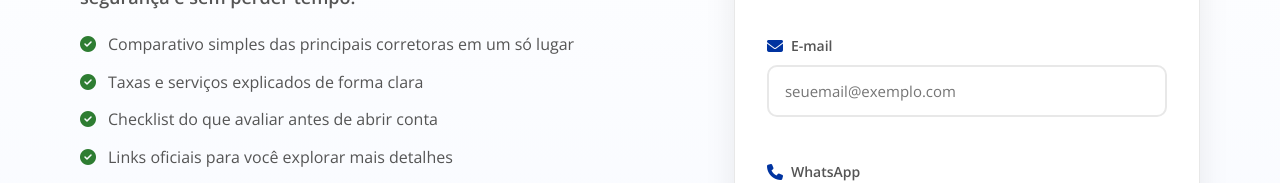
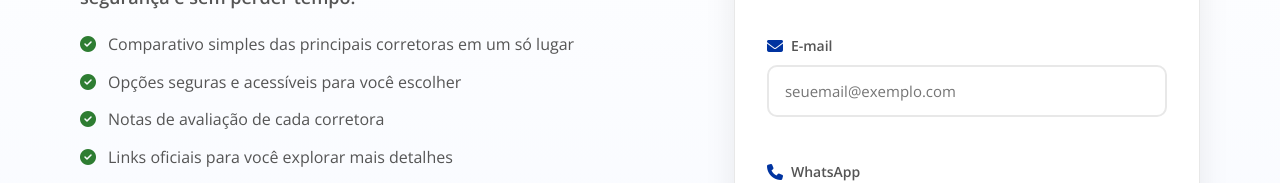
Before and after one commit to suellencna/Landing, a plain HTML site: page index.html in a window 1280 px wide. Shown: the part 371-554 px from the top of the page. Drawn offline with nearby package versions, Linux system fonts and the light colour scheme.

Commit message:
Atualiza bullets da landing page com novo conteúdo

```diff
--- a/index.html
+++ b/index.html
@@ -42,8 +42,8 @@
         <p class="subtitle">Um PDF direto ao ponto para você escolher sua corretora com segurança e sem perder tempo.</p>
         <ul class="bullets">
           <li><i class="fas fa-check-circle"></i> Comparativo simples das principais corretoras em um só lugar</li>
-          <li><i class="fas fa-check-circle"></i> Taxas e serviços explicados de forma clara</li>
-          <li><i class="fas fa-check-circle"></i> Checklist do que avaliar antes de abrir conta</li>
+          <li><i class="fas fa-check-circle"></i> Opções seguras e acessíveis para você escolher</li>
+          <li><i class="fas fa-check-circle"></i> Notas de avaliação de cada corretora</li>
           <li><i class="fas fa-check-circle"></i> Links oficiais para você explorar mais detalhes</li>
         </ul>
         <div class="social-proof">
```
Also changed, not shown: TEMPLATE-EMAIL-GMAIL-SIMPLIFICADO.html (line endings or trailing spaces), 17 other files.
